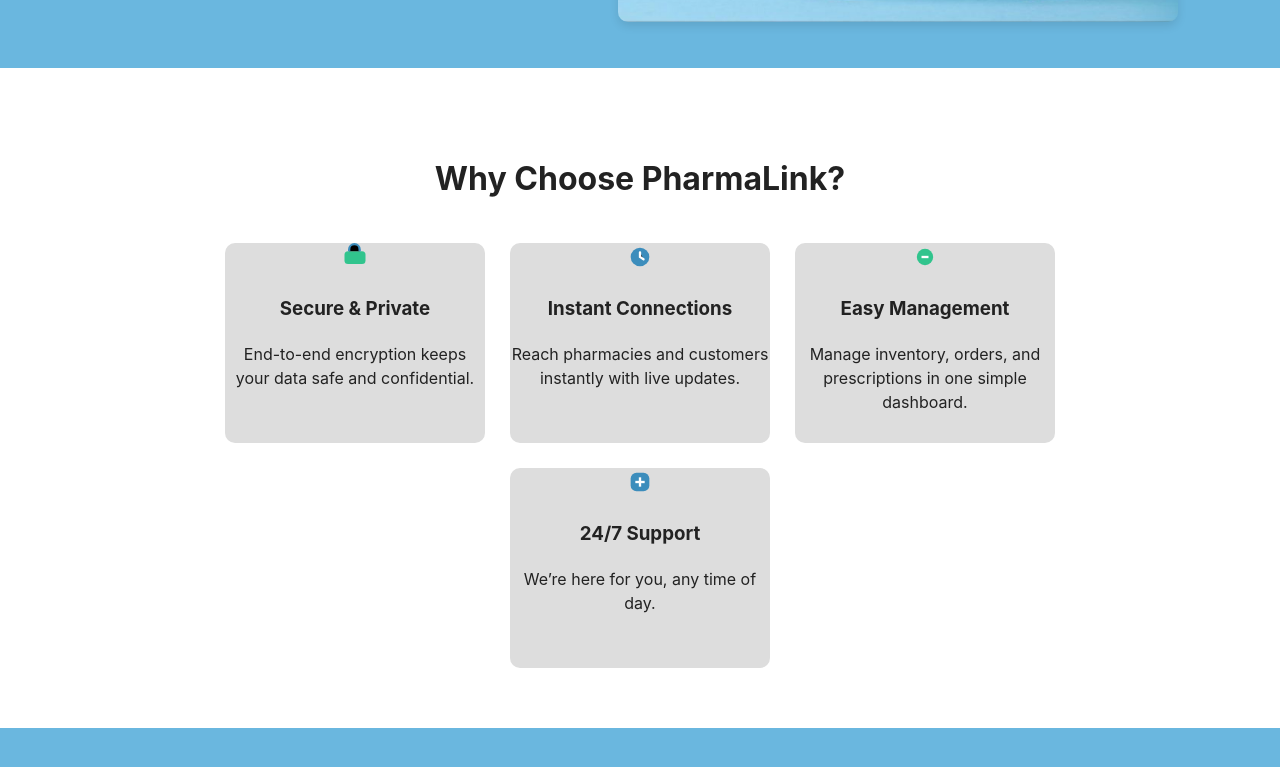
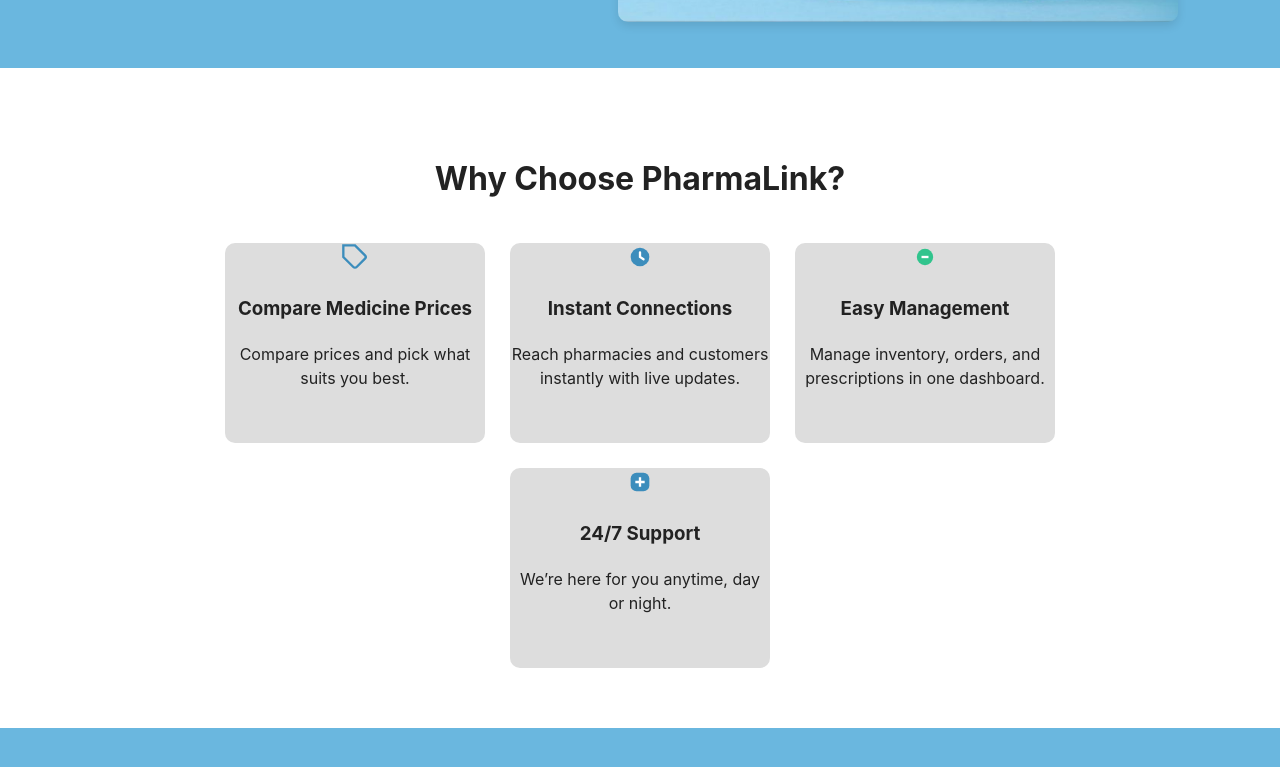
Before and after one commit to pharmalink7/Group_BSE25-7_PharmaLink_Frontend, a React (Vite) app: page / in a window 1280 px wide. Shown: the part 527-1294 px from the top of the page. Built offline with nearby package versions, Linux system fonts and the light colour scheme.

Commit message:
Refactored the UI

```diff
--- a/src/pages/HomePage.jsx
+++ b/src/pages/HomePage.jsx
@@ -50,36 +50,50 @@
       <section className="features-section">
   <h2>Why Choose PharmaLink?</h2>
   <div className="features-grid">
+
     <div className="feature-card">
       <span className="feature-icon">
-              <svg width="28" height="28" viewBox="0 0 24 24"><rect x="3" y="7" width="18" height="11" rx="3" fill="#31c48d" /><path d="M7 7V5.5A4.5 4.5 0 0 1 16 5.5V7" stroke="#3c8dbc" strokeWidth="2" /></svg>
+        <svg width="28" height="28" viewBox="0 0 24 24" fill="none" stroke="#3c8dbc" strokeWidth="2">
+          <path d="M20.59 13.41l-7.17 7.17a2 2 0 0 1-2.83 0L2 12V2h10l8.59 8.59a2 2 0 0 1 0 2.82z"/>
+        </svg>
       </span>
-            <h3>Secure & Private</h3>
-            <p>End-to-end encryption keeps your data safe and confidential.</p>
+      <h3>Compare Medicine Prices</h3>
+      <p>Compare prices and pick what suits you best.</p>
     </div>
+
     <div className="feature-card">
       <span className="feature-icon">
-              <svg width="28" height="28" viewBox="0 0 24 24"><circle cx="12" cy="12" r="8" fill="#3c8dbc" /><path d="M12 8v4l3 2" stroke="#fff" strokeWidth="2" strokeLinecap="round" /></svg>
+        <svg width="28" height="28" viewBox="0 0 24 24" fill="#3c8dbc">
+          <circle cx="12" cy="12" r="8"/><path d="M12 8v4l3 2" stroke="#fff" strokeWidth="2" strokeLinecap="round"/>
+        </svg>
       </span>
       <h3>Instant Connections</h3>
       <p>Reach pharmacies and customers instantly with live updates.</p>
     </div>
+
     <div className="feature-card">
       <span className="feature-icon">
-              <svg width="28" height="28" viewBox="0 0 24 24"><rect x="5" y="5" width="14" height="14" rx="7" fill="#31c48d" /><path d="M9 12h6" stroke="#fff" strokeWidth="2" /></svg>
+        <svg width="28" height="28" viewBox="0 0 24 24">
+          <rect x="5" y="5" width="14" height="14" rx="7" fill="#31c48d"/><path d="M9 12h6" stroke="#fff" strokeWidth="2"/>
+        </svg>
       </span>
       <h3>Easy Management</h3>
-            <p>Manage inventory, orders, and prescriptions in one simple dashboard.</p>
+      <p>Manage inventory, orders, and prescriptions in one dashboard.</p>
     </div>
+
     <div className="feature-card">
       <span className="feature-icon">
-              <svg width="28" height="28" viewBox="0 0 24 24"><rect x="4" y="4" width="16" height="16" rx="5" fill="#3c8dbc" /><path d="M12 8v8" stroke="#fff" strokeWidth="2" /><path d="M8 12h8" stroke="#fff" strokeWidth="2" /></svg>
+        <svg width="28" height="28" viewBox="0 0 24 24">
+          <rect x="4" y="4" width="16" height="16" rx="5" fill="#3c8dbc"/><path d="M12 8v8M8 12h8" stroke="#fff" strokeWidth="2"/>
+        </svg>
       </span>
       <h3>24/7 Support</h3>
-            <p>We’re here for you, any time of day.</p>
+      <p>We’re here for you anytime, day or night.</p>
     </div>
+
   </div>
 </section>
+
 
       {/* CTA */}
       <section className="cta-section">
--- a/src/services/apiService.js
+++ b/src/services/apiService.js
@@ -1,9 +1,9 @@
 
 //Below is the backend url for the deployment environment
-const BASE_URL = 'https://pharmalink-x7j6.onrender.com/api';
+// const BASE_URL = 'https://pharmalink-x7j6.onrender.com/api';
 
   // Below is the backend url for the local
-  //  const BASE_URL = 'http://127.0.0.1:8000/api';
+   const BASE_URL = 'http://127.0.0.1:8000/api';
 
 //Below is the front end url for the staging environment
   // const BASE_URL = 'https://group-bse-25-7-pharma-link-frontend-mu.vercel.app/api';
```
Lines whose indentation alone changed are shown as unchanged.
